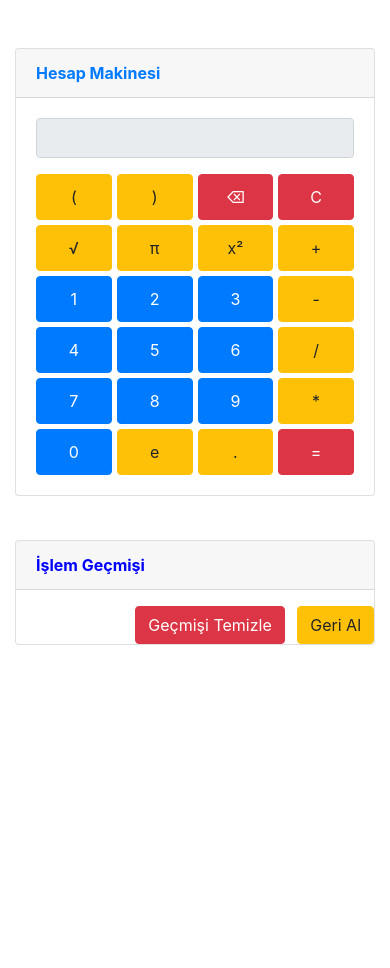
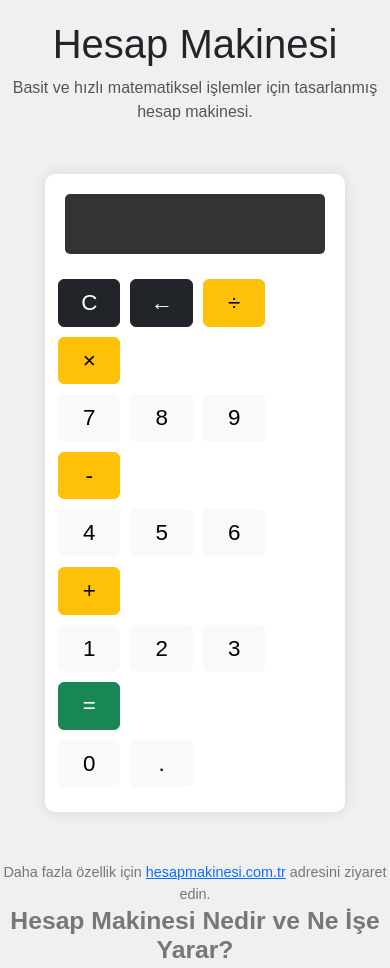
Before and after one commit to hesap-makinesi/hesap-makinesi.github.io, a plain HTML site: page index.html in a window 390 px wide. Shown: the top 968 px of the page. Before the commit the page ends 844 px from the top, so only its background shows below. Drawn offline with nearby package versions, Linux system fonts and the light colour scheme.

Commit message:
index.html

```diff
--- a/index.html
+++ b/index.html
@@ -1,258 +1,191 @@
+<!DOCTYPE html>
+<html lang="tr">
 <head>
-  <link rel="stylesheet" href="https://stackpath.bootstrapcdn.com/bootstrap/4.5.0/css/bootstrap.min.css">
+    <meta charset="UTF-8">
+    <meta name="viewport" content="width=device-width, initial-scale=1.0">
+    <title>Hesap Makinesi</title>
+    <!-- Bootstrap CSS -->
+    <link href="https://cdn.jsdelivr.net/npm/bootstrap@5.3.0-alpha1/dist/css/bootstrap.min.css" rel="stylesheet">
     <style>
+        body {
+            background-color: #f0f0f0;
+            font-family: Arial, sans-serif;
+        }
         .calculator {
-      display: grid;
-      grid-template-columns: repeat(4, 1fr);
-      grid-gap: 5px;
+            max-width: 300px;
+            margin: 50px auto;
+            padding: 20px;
+            background-color: #fff;
+            border-radius: 10px;
+            box-shadow: 0px 0px 15px rgba(0, 0, 0, 0.1);
+        }
+        .calculator-screen {
+            width: 100%;
+            height: 60px;
+            background-color: #333;
+            color: #fff;
+            text-align: right;
+            font-size: 1.8rem;
+            padding: 10px;
+            border-radius: 5px;
+            margin-bottom: 20px;
+            border: none;
+        }
+        .btn {
+            width: 22%;
+            margin: 5px;
+            font-size: 1.4rem;
+        }
+        h1 {
             text-align: center;
+            margin-top: 20px;
+            font-size: 2.5rem;
         }
-    .calculator button {
-      padding: 15px;
-      font-size: 18px;
+        p {
+            text-align: center;
+            font-size: 1rem;
+            color: #555;
         }
-    #result {
-      font-size: 24px;
-      height: 50px;
-    }
-    .transaction-history {
-      overflow-y: auto;
-      max-height: 400px;
+        .info-text {
+            text-align: center;
             margin-top: 20px;
-    }
-    .transaction-history .card-body {
-      padding: 0;
-    }
-    #transaction-list {
-      list-style-type: none;
-      padding: 0;
-    }
-    #transaction-list li {
-      padding: 10px;
-      border-bottom: 1px solid #ccc;
-    }
-    @media (max-width: 768px) {
-      .container {
-        padding: 0 15px;
-      }
-      .calculator button {
-        padding: 10px;
-        font-size: 16px;
-      }
-      #result {
-        font-size: 20px;
-        height: 40px;
-      }
+            font-size: 0.9rem;
+            color: #777;
         }
     </style>
 </head>
 <body>
-  <div class="container mt-5">
+
+    <h1>Hesap Makinesi</h1>
+    <p>Basit ve hızlı matematiksel işlemler için tasarlanmış hesap makinesi.</p>
+
+    <div class="calculator">
+        <input type="text" class="calculator-screen" id="display" disabled>
+
+        <!-- 1. Satır -->
         <div class="row">
-      <div class="col-12 col-lg-6 mb-4">
-        <div class="card">
-          <div class="card-header">
-            <strong><a href="https://hesapmakinesi.com.tr" title="Hesap Makinesi">Hesap Makinesi</a></strong>
+            <button class="btn btn-dark" onclick="clearDisplay()">C</button>
+            <button class="btn btn-dark" onclick="deleteLast()">←</button>
+            <button class="btn btn-warning" onclick="appendOperator('/')">÷</button>
+            <button class="btn btn-warning" onclick="appendOperator('*')">×</button>
         </div>
-          <div class="card-body">
-            <input type="text" id="result" class="form-control mb-3" readonly>
-            <div class="calculator">
-              <button class="btn btn-warning" onclick="appendParenthesis('(')">(</button>
-              <button class="btn btn-warning" onclick="appendParenthesis(')')">)</button>
-              <button class="btn btn-danger" onclick="deleteLastChar()">&#9003;</button>
-              <button class="btn btn-danger" onclick="clearResult()">C</button>
-              <button class="btn btn-warning" onclick="appendSqrt()">√</button>
-              <button class="btn btn-warning" onclick="appendConstant('π')">π</button>
-              <button class="btn btn-warning" onclick="appendPow()">x²</button>
+
+        <!-- 2. Satır -->
+        <div class="row">
+            <button class="btn btn-light" onclick="appendNumber(7)">7</button>
+            <button class="btn btn-light" onclick="appendNumber(8)">8</button>
+            <button class="btn btn-light" onclick="appendNumber(9)">9</button>
+            <button class="btn btn-warning" onclick="appendOperator('-')">-</button>
+        </div>
+
+        <!-- 3. Satır -->
+        <div class="row">
+            <button class="btn btn-light" onclick="appendNumber(4)">4</button>
+            <button class="btn btn-light" onclick="appendNumber(5)">5</button>
+            <button class="btn btn-light" onclick="appendNumber(6)">6</button>
             <button class="btn btn-warning" onclick="appendOperator('+')">+</button>
-              <button class="btn btn-primary" onclick="appendNumber(1)">1</button>
-              <button class="btn btn-primary" onclick="appendNumber(2)">2</button>
-              <button class="btn btn-primary" onclick="appendNumber(3)">3</button>
-              <button class="btn btn-warning" onclick="appendOperator('-')">-</button>
-              <button class="btn btn-primary" onclick="appendNumber(4)">4</button>
-              <button class="btn btn-primary" onclick="appendNumber(5)">5</button>
-              <button class="btn btn-primary" onclick="appendNumber(6)">6</button>
-              <button class="btn btn-warning" onclick="appendOperator('/')">/</button>
-              <button class="btn btn-primary" onclick="appendNumber(7)">7</button>
-              <button class="btn btn-primary" onclick="appendNumber(8)">8</button>
-              <button class="btn btn-primary" onclick="appendNumber(9)">9</button>
-              <button class="btn btn-warning" onclick="appendOperator('*')">*</button>
-              <button class="btn btn-primary" onclick="appendNumber(0)">0</button>
-              <button class="btn btn-warning" onclick="appendConstant('e')">e</button>
-              <button class="btn btn-warning" onclick="appendNumber('.')">.</button>
-              <button class="btn btn-danger" onclick="calculate()">=</button>
         </div>
+
+        <!-- 4. Satır -->
+        <div class="row">
+            <button class="btn btn-light" onclick="appendNumber(1)">1</button>
+            <button class="btn btn-light" onclick="appendNumber(2)">2</button>
+            <button class="btn btn-light" onclick="appendNumber(3)">3</button>
+            <button class="btn btn-success" onclick="calculate()">=</button>
         </div>
-        </div>
-      </div>
-      <div class="col-12 col-lg-6">
-        <div class="card transaction-history">
-          <div class="card-header">
-            <strong style="color: blue;">İşlem Geçmişi</strong>
-          </div>
-          <div class="card-body">
-            <ul id="transaction-list" class="list-group"></ul>
-            <div class="text-right mt-3">
-              <button class="btn btn-danger" onclick="clearHistory()">Geçmişi Temizle</button>
-              <button class="btn btn-warning ml-2" onclick="undo()">Geri Al</button>
-            </div>
-          </div>
-        </div>
-      </div>
+
+        <!-- 5. Satır (0 ve . tuşları) -->
+        <div class="row">
+            <button class="btn btn-light" onclick="appendNumber(0)">0</button>
+            <button class="btn btn-light" onclick="appendNumber('.')">.</button>
         </div>
     </div>
 
-  <script src="https://code.jquery.com/jquery-3.5.1.slim.min.js"></script>
-  <script src="https://cdn.jsdelivr.net/npm/@popperjs/core@2.9.1/dist/umd/popper.min.js"></script>
-  <script src="https://stackpath.bootstrapcdn.com/bootstrap/4.5.0/js/bootstrap.min.js"></script>
+    <div class="info-text">
+        Daha fazla özellik için <a href="https://www.hesapmakinesi.com.tr">hesapmakinesi.com.tr</a> adresini ziyaret edin.
+    <h2><strong>Hesap Makinesi Nedir ve Ne İşe Yarar?</strong></h2>
+    <p>Hesap makinesi, günlük hayatta kullandığımız en temel araçlardan biridir. Matematiksel işlemleri hızlı ve doğru bir şekilde gerçekleştirmemize olanak sağlar. Hesap makineleri, basit dört işlemden karmaşık bilimsel hesaplamalara kadar geniş bir kullanım alanına sahiptir. Günümüzde elektronik cihazlarda, bilgisayarlarda, mobil uygulamalarda ve web tabanlı platformlarda yer alan hesap makineleri, pratik bir çözüm sunar.</p>
+
+    <h2><strong>Online Hesap Makinesi ile Kolay Hesaplamalar</strong></h2>
+    <p>Online hesap makineleri, internet tarayıcısı üzerinden kolayca erişilebilen ve kullanılabilen araçlardır. Kullanıcılar, herhangi bir yazılım indirmeden basit veya gelişmiş matematiksel işlemleri gerçekleştirebilir. Bu tür hesap makineleri, özellikle mobil cihazlar üzerinden hızlı erişim sağladığı için oldukça tercih edilir hale gelmiştir. Aynı zamanda kullanımı kolay ve arayüzleri oldukça basittir.</p>
+
+    <h2><strong>Bootstrap ile Hesap Makinesi Tasarımı</strong></h2>
+    <p>Bootstrap, hesap makinesi gibi web tabanlı araçların tasarımında sıklıkla kullanılan popüler bir CSS framework'üdür. Responsive (mobil uyumlu) ve modern tasarımlar oluşturmayı kolaylaştırır. Hesap makinesi tasarımında da Bootstrap, butonların düzenlenmesi, ekranın yapılandırılması ve genel estetik görünümün sağlanmasında büyük bir rol oynar. Özellikle web geliştiricileri, hızlı ve etkili bir şekilde hesap makinesi gibi uygulamaları Bootstrap ile tasarlayabilir.</p>
+
+    <h2><strong>Hesap Makinesi Kullanmanın Avantajları Nelerdir?</strong></h2>
+    <p>Hesap makinesi kullanmanın en büyük avantajı, işlemleri hızlı ve doğru bir şekilde yapmamıza yardımcı olmasıdır. Ayrıca, karmaşık hesaplamaları yaparken hata yapma olasılığını en aza indirir. Online hesap makineleri, kullanıcıların her yerde ve her zaman işlem yapmalarını sağlar. Bu sayede matematiksel işlemler için manuel hesaplamalara gerek kalmadan, anında sonuç alabiliriz. Ayrıca, teknolojinin gelişmesiyle birlikte hesap makineleri çok daha işlevsel hale gelmiştir.</p>
+
+    <h2><strong>Bilimsel Hesap Makineleri ile Karmaşık İşlemler</strong></h2>
+    <p>Bilimsel hesap makineleri, sadece dört işlemle sınırlı kalmayan daha gelişmiş fonksiyonlar sunan araçlardır. Bu tür makineler genellikle mühendislik, bilim ve akademik alanlarda kullanılır. Trigonometrik fonksiyonlar, logaritmik hesaplamalar, üstel işlemler gibi daha karmaşık matematiksel işlemleri gerçekleştirmek için kullanılırlar. Bilimsel hesap makineleri, klasik hesap makinelerine kıyasla çok daha fazla özellik sunarak, kullanıcıların karmaşık problemleri çözmelerine yardımcı olur.</p>
+
+    <h2><strong>Hesap Makinesi ile İlgili Dikkat Edilmesi Gerekenler</strong></h2>
+    <p>Hesap makinesi kullanırken dikkat edilmesi gereken bazı noktalar vardır. Öncelikle, doğru tuşlamalar yapmak ve işlemleri eksiksiz girmek oldukça önemlidir. Ayrıca, özellikle bilimsel hesaplamalar yaparken doğru modda olduğunuzdan emin olun. Örneğin, derece ile radyan arasında bir fark olduğunda trigonometrik hesaplamalar hatalı olabilir. Hesap makinesi ile işlem yaparken sürekli kontroller yaparak, doğru sonuçlar elde edebilirsiniz.</p>
+
+    <h2>Sık Sorulan Sorular (SSS)</h2>
+
+    <h3><strong>1. Hesap makinesi nedir?</strong></h3>
+    <p>Hesap makinesi, matematiksel işlemleri hızlı bir şekilde gerçekleştiren elektronik bir cihazdır. Basit dört işlemden karmaşık bilimsel hesaplamalara kadar geniş bir kullanım alanı vardır.</p>
+
+    <h3><strong>2. Hesap makinesi kullanmanın faydaları nelerdir?</strong></h3>
+    <p>Hesap makinesi kullanmak, hesaplamaları hızlı ve doğru bir şekilde yapmanıza olanak tanır. Karmaşık matematiksel işlemleri kolaylaştırır ve hata yapma olasılığını en aza indirir.</p>
+
+    <h3><strong>3. Online hesap makinesi nedir?</strong></h3>
+    <p>Online hesap makinesi, internet tarayıcısı üzerinden erişilebilen ve kullanılabilen bir hesaplama aracıdır. Herhangi bir yazılım indirmeye gerek kalmadan işlem yapabilirsiniz.</p>
+
+    <h3><strong>4. Bilimsel hesap makineleri hangi işlemleri yapabilir?</strong></h3>
+    <p>Bilimsel hesap makineleri, trigonometrik fonksiyonlar, logaritma, üstel işlemler, kök alma gibi daha karmaşık matematiksel işlemleri yapabilir. Genellikle mühendislik ve akademik alanlarda kullanılır.</p>
+
+    <h3><strong>5. Bootstrap ile hesap makinesi nasıl tasarlanır?</strong></h3>
+    <p>Bootstrap kullanarak, hesap makinesi tasarımında butonlar, ekran ve düzenlemeler için hazır şablonlar kullanabilir, mobil uyumlu ve modern bir hesap makinesi oluşturabilirsiniz.</p>
+
+    <h3><strong>6. Hesap makinesi kullanırken nelere dikkat edilmelidir?</strong></h3>
+    <p>Hesap makinesi kullanırken işlemleri doğru girmek, doğru modda (derece veya radyan) olduğunuzu kontrol etmek ve işlemler sırasında sürekli kontroller yapmak önemlidir.</p>
+
+    <h3><strong>7. Hesap makinesi sadece dört işlem mi yapabilir?</strong></h3>
+    <p>Hayır, hesap makineleri dört işlemden daha fazlasını yapabilir. Bilimsel hesap makineleri, trigonometrik fonksiyonlar, logaritma gibi daha karmaşık işlemleri de gerçekleştirebilir.</p>
+
+    <h3><strong>8. Hesap makineleri hangi alanlarda kullanılır?</strong></h3>
+    <p>Hesap makineleri, günlük hayattan akademik çalışmalara, mühendislikten bilimsel araştırmalara kadar geniş bir kullanım alanına sahiptir.</p>
+
+    <h3><strong>9. Online hesap makinesi güvenli midir?</strong></h3>
+    <p>Evet, çoğu online hesap makinesi güvenlidir. Ancak kullandığınız platformun güvenilir olduğundan emin olmalısınız. Verilerinizi kaydetmeyen ve reklamlar açısından güvenilir siteleri tercih etmelisiniz.</p>
+
+    <h3><strong>10. Hesap makinesi programlama dilleriyle nasıl yapılır?</strong></h3>
+    <p>Hesap makineleri genellikle JavaScript, Python gibi programlama dilleriyle yapılır. HTML ve CSS ile arayüz tasarımı yapılırken, JavaScript hesaplama fonksiyonlarını gerçekleştirir.</p>
+
+    </div>
+
+    <!-- Bootstrap JS -->
+    <script src="https://cdn.jsdelivr.net/npm/bootstrap@5.3.0-alpha1/dist/js/bootstrap.bundle.min.js"></script>
+
+    <!-- Hesap Makinesi JavaScript -->
     <script>
-    let result = document.getElementById('result');
-    let transactionList = document.getElementById('transaction-list');
-    let history = [];
-    let lastOperationWasCalculation = false; // Son işlem hesaplama mı?
+        let display = document.getElementById('display');
 
         function appendNumber(number) {
-      if (lastOperationWasCalculation) {
-        clearResult(); // Son işlem hesaplamaysa giriş alanını temizle
-        lastOperationWasCalculation = false; // Hesaplama sonrası yeni işlem başladı
-      }
-      result.value += number;
+            display.value += number;
         }
 
         function appendOperator(operator) {
-      if (lastOperationWasCalculation) {
-        clearResult(); // Son işlem hesaplamaysa giriş alanını temizle
-        lastOperationWasCalculation = false; // Hesaplama sonrası yeni işlem başladı
-      }
-      result.value += operator;
+            display.value += operator;
         }
 
-    function appendParenthesis(paren) {
-      result.value += paren;
+        function clearDisplay() {
+            display.value = '';
         }
 
-    function clearResult() {
-      result.value = '';
-    }
-
-    function deleteLastChar() {
-      result.value = result.value.slice(0, -1);
-    }
-
-    function appendSqrt() {
-      if (lastOperationWasCalculation) {
-        clearResult(); // Son işlem hesaplamaysa giriş alanını temizle
-        lastOperationWasCalculation = false; // Hesaplama sonrası yeni işlem başladı
-      }
-      result.value += '√';
-    }
-
-    function appendPow() {
-      if (lastOperationWasCalculation) {
-        clearResult(); // Son işlem hesaplamaysa giriş alanını temizle
-        lastOperationWasCalculation = false; // Hesaplama sonrası yeni işlem başladı
-      }
-      result.value += '²';
-    }
-
-    function appendConstant(constant) {
-      if (lastOperationWasCalculation) {
-        clearResult(); // Son işlem hesaplamaysa giriş alanını temizle
-        lastOperationWasCalculation = false; // Hesaplama sonrası yeni işlem başladı
-      }
-      result.value += constant;
+        function deleteLast() {
+            display.value = display.value.slice(0, -1);
         }
 
         function calculate() {
-      let expression = result.value;
-
-      if (expression) {
-        expression = expression.replace(/(\d+)²/g, function(match, p1) {
-          return parseFloat(p1) ** 2;
-        });
-
-        expression = expression.replace(/√(\d+(\.\d+)?)/g, function(match, p1) {
-          return Math.sqrt(parseFloat(p1));
-        });
-
-        expression = expression.replace(/π/g, Math.PI);
-        expression = expression.replace(/e/g, Math.E);
-
             try {
-          let simplifiedExpression = result.value; // İşlem geçmişine sade gösterim için
-          let operation = new Function('return ' + expression);
-          let resultValue = operation();
-          result.value = resultValue;
-          recordTransaction(simplifiedExpression, resultValue);
-
-          // Hesaplama yapıldıktan sonra durum değiştir
-          lastOperationWasCalculation = true;
+                display.value = eval(display.value);
             } catch (error) {
-          result.value = 'Geçersiz işlem!';
+                display.value = 'Hata!';
             }
         }
-    }
+    </script>
 
-    function recordTransaction(expression, resultValue) {
-      let transaction = {
-        expression: expression,
-        resultValue: resultValue
-      };
-      history.push(transaction);
-      displayTransaction(transaction);
-    }
-
-    function displayTransaction(transaction) {
-      let li = document.createElement('li');
-      li.classList.add('list-group-item');
-      li.textContent = `${transaction.expression} = ${transaction.resultValue}`;
-      transactionList.appendChild(li);
-    }
-
-    function clearHistory() {
-      history = [];
-      transactionList.innerHTML = '';
-    }
-
-    function undo() {
-      if (history.length > 0) {
-        let lastTransaction = history.pop();
-        transactionList.removeChild(transactionList.lastChild);
-        result.value = lastTransaction.expression;
-      }
-    }
-
-    document.addEventListener('keydown', function(event) {
-      const key = event.key;
-
-      if (/[0-9]/.test(key)) {
-        appendNumber(parseInt(key));
-      }
-
-      if (['+', '-', '*', '/'].includes(key)) {
-        appendOperator(key);
-      }
-
-      if (key === 'Enter') {
-        calculate();
-      }
-
-      if (key === 'Delete') {
-        clearResult();
-      }
-
-      if (['(', ')'].includes(key)) {
-        appendParenthesis(key);
-      }
-
-      if (key === '.') {
-        appendNumber('.');
-      }
-
-      if (key === 'Backspace') {
-        deleteLastChar();
-      }
-    });
-  </script>
 </body>
 </html>
```
Lines whose indentation alone changed are shown as unchanged.
